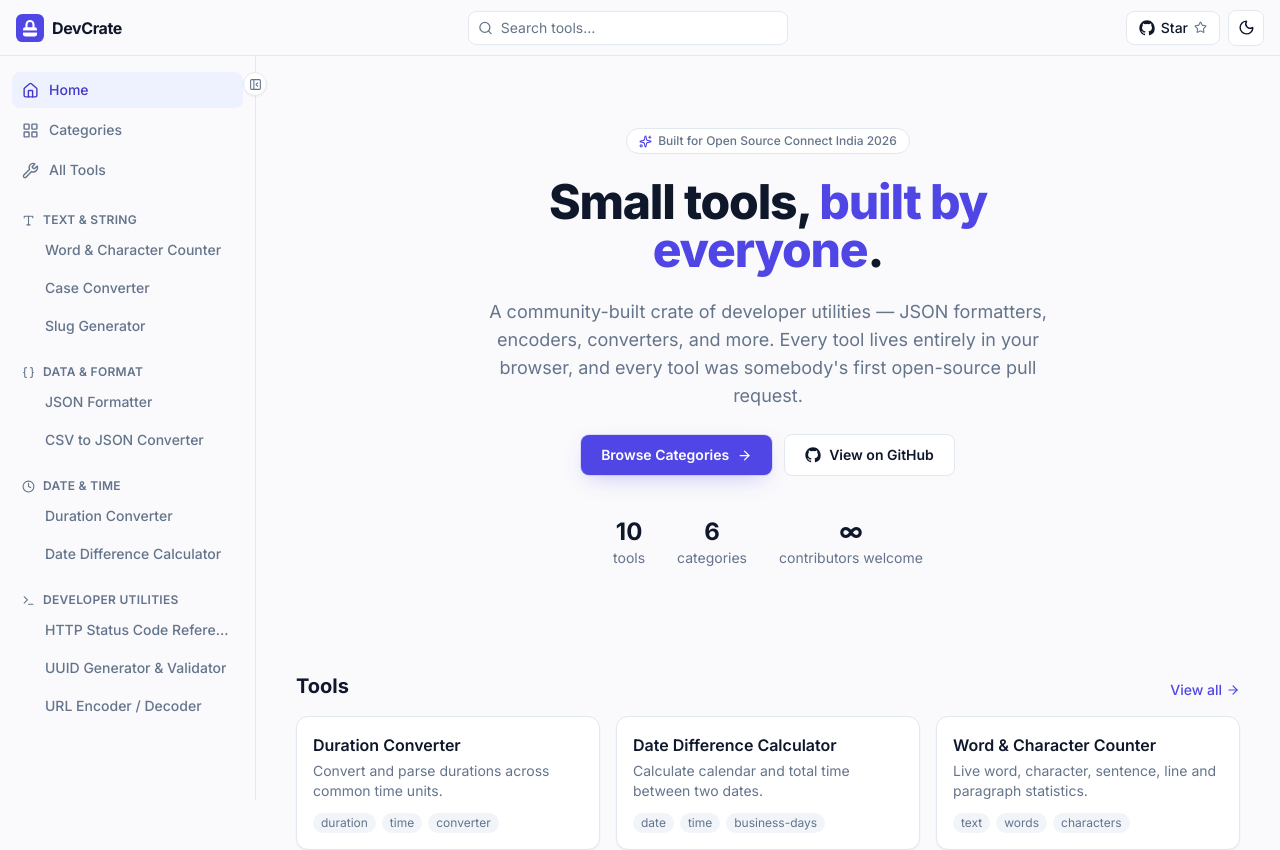
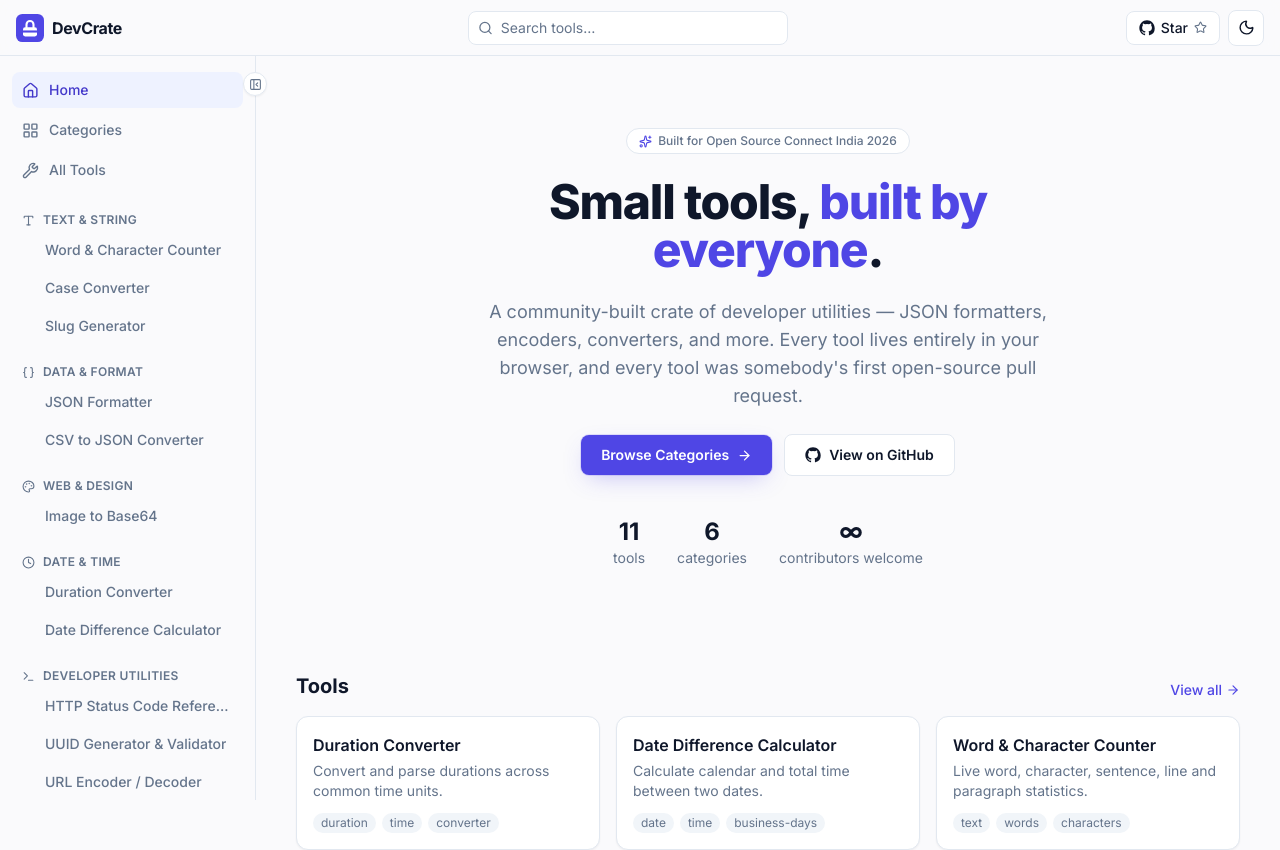
Before and after one commit to Aakif-Kohari/DevCrate, a React (Vite) app: page / in a window 1280 px wide. Shown: the top 850 px of the page. Built offline with nearby package versions, Linux system fonts and the light colour scheme.

Commit message:
feat: register image to Base64 tool

```diff
--- a/src/tools/registry.ts
+++ b/src/tools/registry.ts
@@ -27,6 +27,8 @@ import slugifyMeta from './slugify/meta'
 import SlugGenerator from './slugify'
 import urlEncoderDecoderMeta from './url-encoder-decoder/meta'
 import UrlEncoderDecoder from './url-encoder-decoder'
+import imageToBase64Meta from './image-to-base64/meta'
+import ImageToBase64 from './image-to-base64'
 
 export interface ToolMeta {
   slug: string
@@ -54,6 +56,7 @@ export const toolRegistry: ToolEntry[] = [
   { meta: csvJsonConverterMeta, Component: CsvJsonConverter },
   { meta: slugifyMeta, Component: SlugGenerator },
   { meta: urlEncoderDecoderMeta, Component: UrlEncoderDecoder },
+  { meta: imageToBase64Meta, Component: ImageToBase64 },
 ]
 
 /** Looks up a registered tool by its URL slug. */
```
